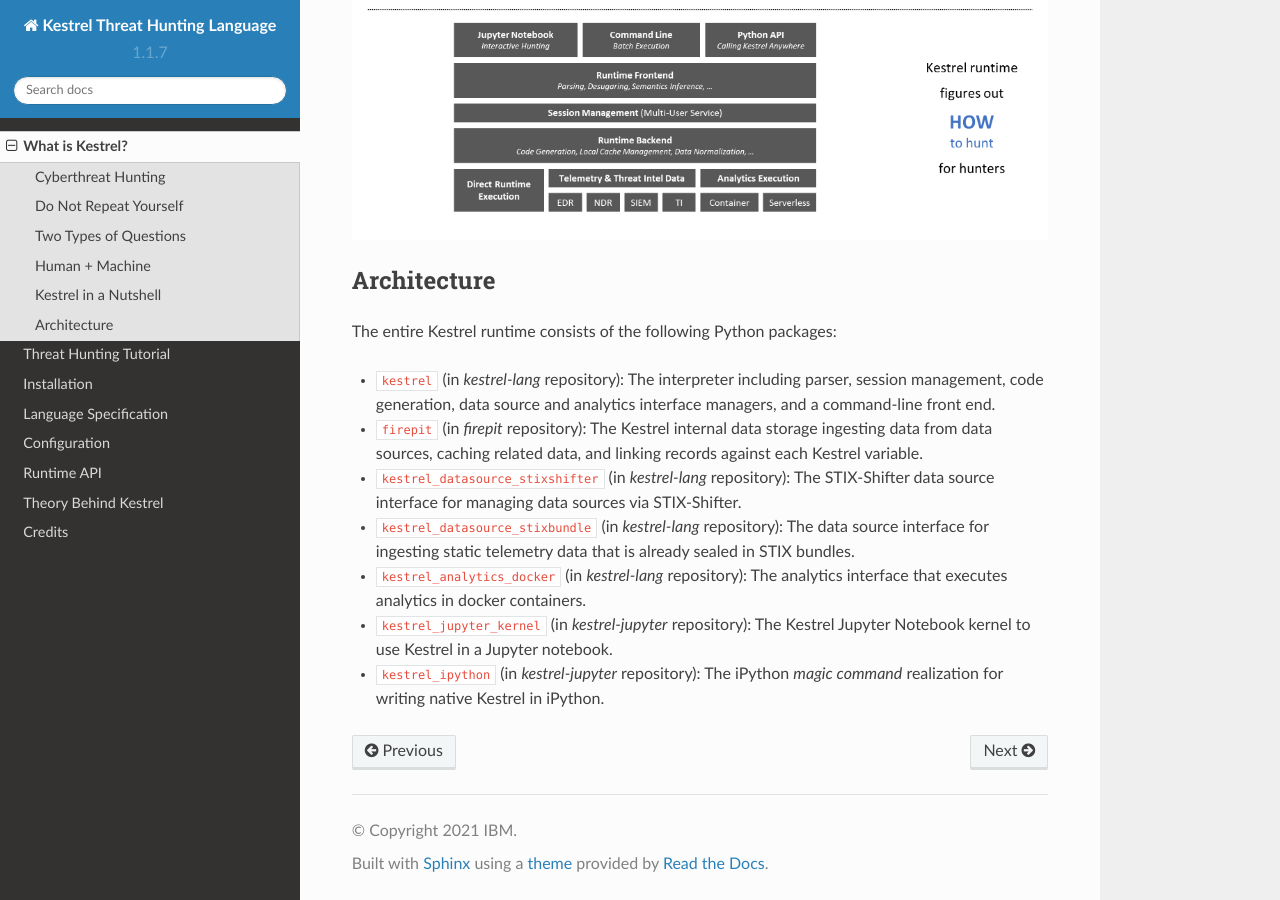
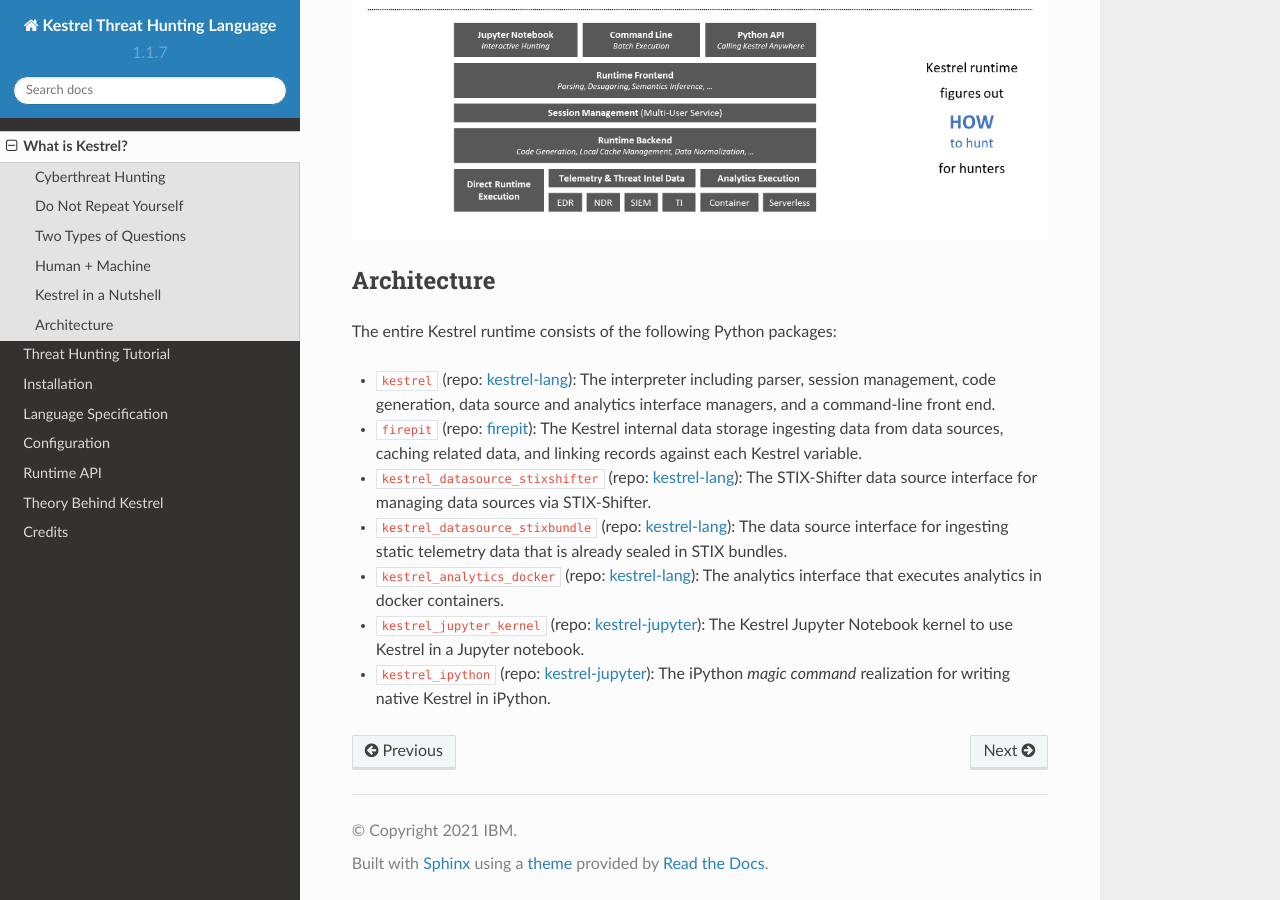
Before and after one commit to opencybersecurityalliance/kestrel-lang, a Sphinx documentation site: the page built from docs/overview.rst, in a window 1280 px wide and 900 px high, scrolled down 3040 px. Built offline with Sphinx 7.4.7 and the Read the Docs theme 2.0.0, drawn with Linux system fonts in a browser that asks for light colours.

Commit message:
URL update in docs

```diff
--- a/docs/installation.rst
+++ b/docs/installation.rst
@@ -166,7 +166,6 @@
 in Jupyter Notebook. In the debug mode, all runtime data including caches and
 logs at debug level are at ``/tmp/kestrel/``.
 
-.. _pip: https://pip.pypa.io
 .. _Python installation guide: http://docs.python-guide.org/en/latest/starting/installation/
 .. _Python virtual environment: https://packaging.python.org/guides/installing-using-pip-and-virtual-environments/
 .. _Github repo: https://github.com/opencybersecurityalliance/kestrel-lang
--- a/docs/overview.rst
+++ b/docs/overview.rst
@@ -153,27 +153,30 @@
 
 The entire Kestrel runtime consists of the following Python packages:
 
-- ``kestrel`` (in *kestrel-lang* repository): The interpreter including
-  parser, session management, code generation, data source and
-  analytics interface managers, and a command-line front end.
+- ``kestrel`` (repo: `kestrel-lang`_): The interpreter including parser,
+  session management, code generation, data source and analytics interface
+  managers, and a command-line front end.
 
-- ``firepit`` (in *firepit* repository): The Kestrel internal data storage
-  ingesting data from data sources, caching related data, and linking records
-  against each Kestrel variable.
+- ``firepit`` (repo: `firepit`_): The Kestrel internal data storage ingesting
+  data from data sources, caching related data, and linking records against
+  each Kestrel variable.
 
-- ``kestrel_datasource_stixshifter`` (in *kestrel-lang* repository): The
-  STIX-Shifter data source interface for managing data sources via
-  STIX-Shifter.
+- ``kestrel_datasource_stixshifter`` (repo: `kestrel-lang`_): The STIX-Shifter
+  data source interface for managing data sources via STIX-Shifter.
 
-- ``kestrel_datasource_stixbundle`` (in *kestrel-lang* repository): The data
-  source interface for ingesting static telemetry data that is already sealed
-  in STIX bundles.
+- ``kestrel_datasource_stixbundle`` (repo: `kestrel-lang`_): The data source
+  interface for ingesting static telemetry data that is already sealed in STIX
+  bundles.
 
-- ``kestrel_analytics_docker`` (in *kestrel-lang* repository): The analytics
-  interface that executes analytics in docker containers.
+- ``kestrel_analytics_docker`` (repo: `kestrel-lang`_): The analytics interface
+  that executes analytics in docker containers.
 
-- ``kestrel_jupyter_kernel`` (in *kestrel-jupyter* repository): The Kestrel
-  Jupyter Notebook kernel to use Kestrel in a Jupyter notebook.
+- ``kestrel_jupyter_kernel`` (repo: `kestrel-jupyter`_): The Kestrel Jupyter
+  Notebook kernel to use Kestrel in a Jupyter notebook.
 
-- ``kestrel_ipython`` (in *kestrel-jupyter* repository): The iPython *magic
-  command* realization for writing native Kestrel in iPython.
+- ``kestrel_ipython`` (repo: `kestrel-jupyter`_): The iPython *magic command*
+  realization for writing native Kestrel in iPython.
+
+.. _kestrel-lang: http://github.com/opencybersecurityalliance/kestrel-lang
+.. _firepit: http://github.com/opencybersecurityalliance/firepit
+.. _kestrel-jupyter: http://github.com/opencybersecurityalliance/kestrel-jupyter
```
